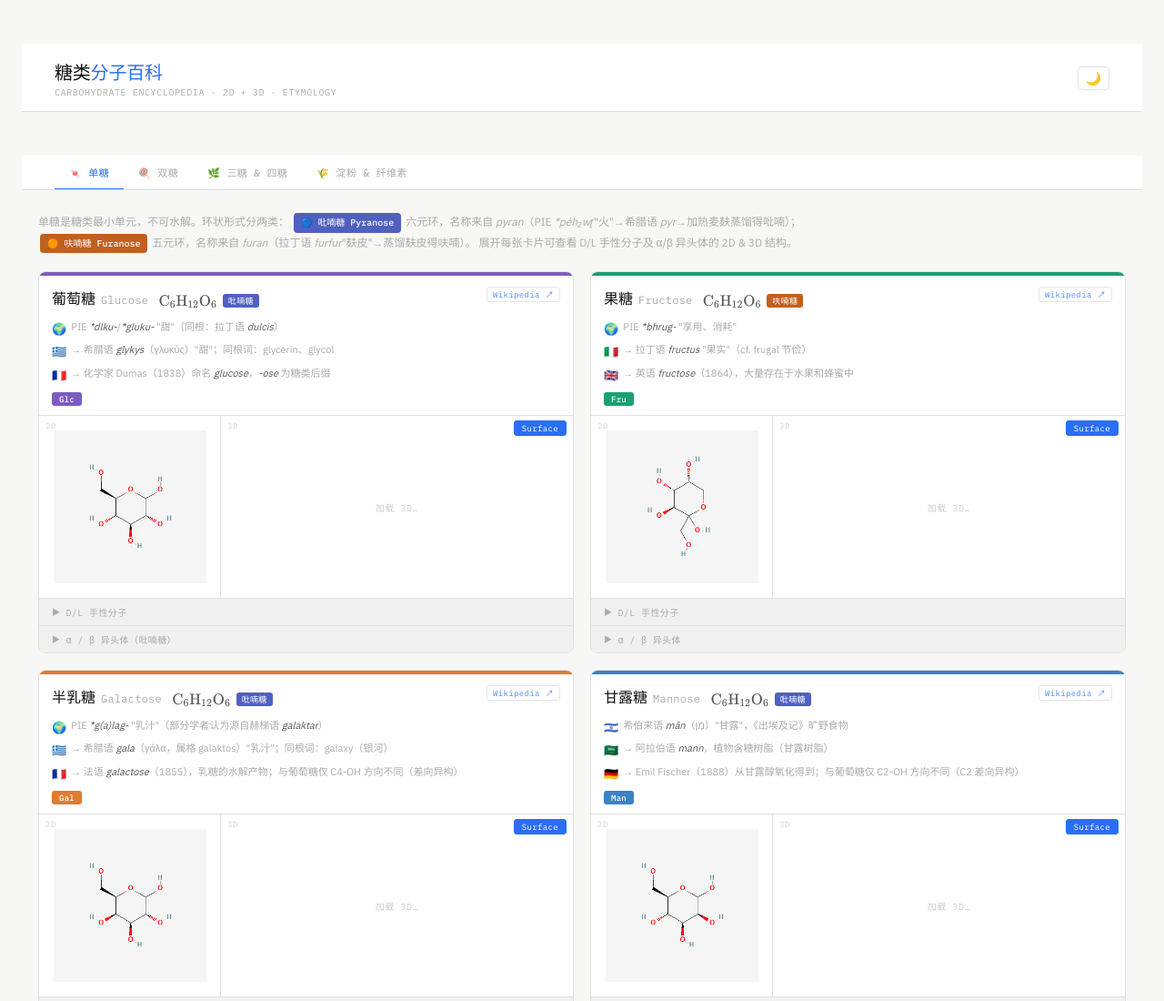
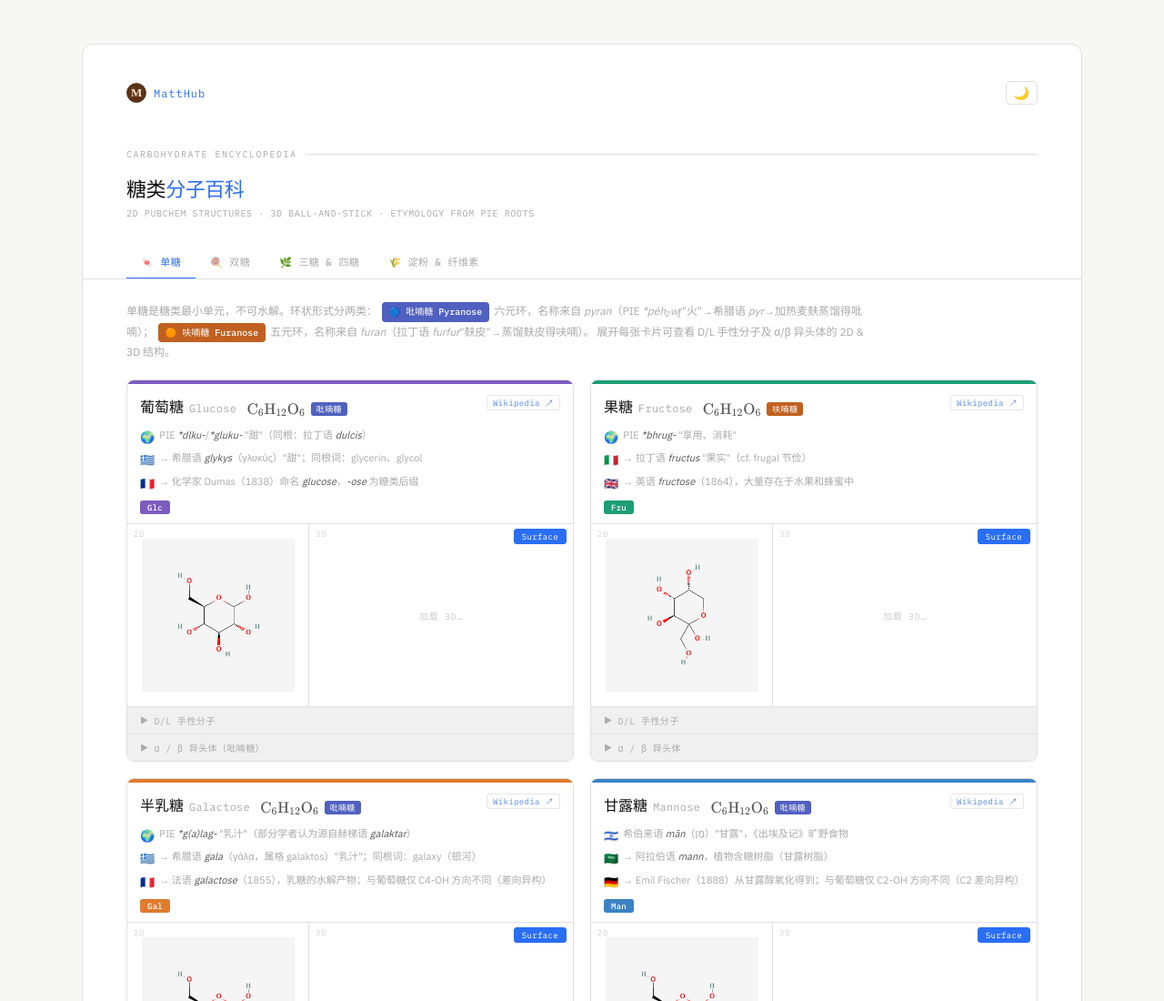
Before and after one commit to Matt-V50/Matt-Hub, a plain HTML site: page pages/sugars.html in a window 1280 px wide. Shown: the top 1100 px of the page at 91% size. Drawn offline with nearby package versions, Linux system fonts and the light colour scheme; a script that the page names is missing; files whose address does not match are found by name.

Commit message:
deploy: 46c5f1abeab88457e808ba790ae9b1b3350ed7eb

```diff
--- a/pages/sugars.html
+++ b/pages/sugars.html
@@ -23,39 +23,13 @@
 /* Body override: shared.css sets padding/font; we add grid-level max-width */
 body { font-family: 'IBM Plex Sans', sans-serif; }
 
-/* Header layout for this page */
-header {
-  display: flex;
-  align-items: center;
-  justify-content: space-between;
-  gap: 16px;
-  background: var(--surface);
-  border-bottom: 1px solid var(--border);
-  padding: 16px 36px 14px;
-}
-.header-left { display: flex; flex-direction: column; gap: 2px; }
-.header-title {
-  font-size: 20px;
-  font-weight: 500;
-  color: var(--text-hi);
-  font-family: 'IBM Plex Sans', sans-serif;
-  letter-spacing: -.01em;
-}
-.header-title span { color: var(--accent); }
-.header-sub {
-  font-family: 'IBM Plex Mono', monospace;
-  font-size: 10px;
-  color: var(--text-dim);
-  letter-spacing: .06em;
-}
-
 /* Tabs */
 .tabs {
   display: flex;
   border-bottom: 1px solid var(--border);
-  background: var(--surface);
-  padding: 0 36px;
   overflow-x: auto;
+  margin: 0 -48px 24px;
+  padding: 0 48px;
 }
 .tab {
   font-family: 'IBM Plex Mono', monospace;
@@ -76,7 +50,7 @@ header {
 .tab:hover:not(.active) { color: var(--text-hi); }
 
 /* Panel */
-.panel { display: none; max-width: 1280px; margin: 0 auto; padding: 24px 18px; }
+.panel { display: none; }
 .panel.active { display: block; }
 .sec-intro {
   font-size: 12px;
@@ -84,7 +58,7 @@ header {
   font-family: 'IBM Plex Sans', sans-serif;
   margin-bottom: 20px;
   line-height: 1.75;
-  max-width: 920px;
+  max-width: 820px;
 }
 .ring-pill {
   display: inline-block;
@@ -257,13 +231,22 @@ header {
 </head>
 <body>
 <script src="../assets/js/theme.js"></script>
+<div class="container">
 <header>
-  <div class="header-left">
-    <div class="header-title">糖类<span>分子百科</span></div>
-    <div class="header-sub">CARBOHYDRATE ENCYCLOPEDIA · 2D + 3D · ETYMOLOGY</div>
-  </div>
-  <button id="theme-toggle" onclick="toggleTheme()"></button>
+  <a class="back site-title" href="../index.html">
+    <img src="../assets/img/favicon.svg" alt="MattHub"/>
+    <span>MattHub</span>
+  </a>
+  <button id="theme-toggle" aria-label="Toggle theme" onclick="toggleTheme()"></button>
 </header>
+
+<div class="section-label">Carbohydrate Encyclopedia</div>
+<h1 style="font-family:'IBM Plex Sans',sans-serif;font-size:22px;font-weight:500;color:var(--text-hi);letter-spacing:-.02em;margin-bottom:6px;">
+  糖类<span style="color:var(--accent)">分子百科</span>
+</h1>
+<p style="font-family:'IBM Plex Mono',monospace;font-size:10px;color:var(--text-dim);letter-spacing:.06em;margin-bottom:28px;">
+  2D PUBCHEM STRUCTURES · 3D BALL-AND-STICK · ETYMOLOGY FROM PIE ROOTS
+</p>
 <div class="tabs">
   <button class="tab active" onclick="showTab(0)">🍬 单糖</button>
   <button class="tab" onclick="showTab(1)">🍭 双糖</button>
@@ -289,6 +272,8 @@ header {
   <p class="sec-intro">多糖由数百至数万个葡萄糖单元构成。α-糖苷键（淀粉、糖原）人体可消化；β-糖苷键（纤维素）不可消化。3D 以对应寡糖片段示意。</p>
   <div class="sugar-grid" id="grid-poly"></div>
 </div>
+
+</div><!-- /.container -->
 
 <script src="https://cdnjs.cloudflare.com/ajax/libs/3Dmol/2.1.0/3Dmol-min.js"></script>
 <script>
```
